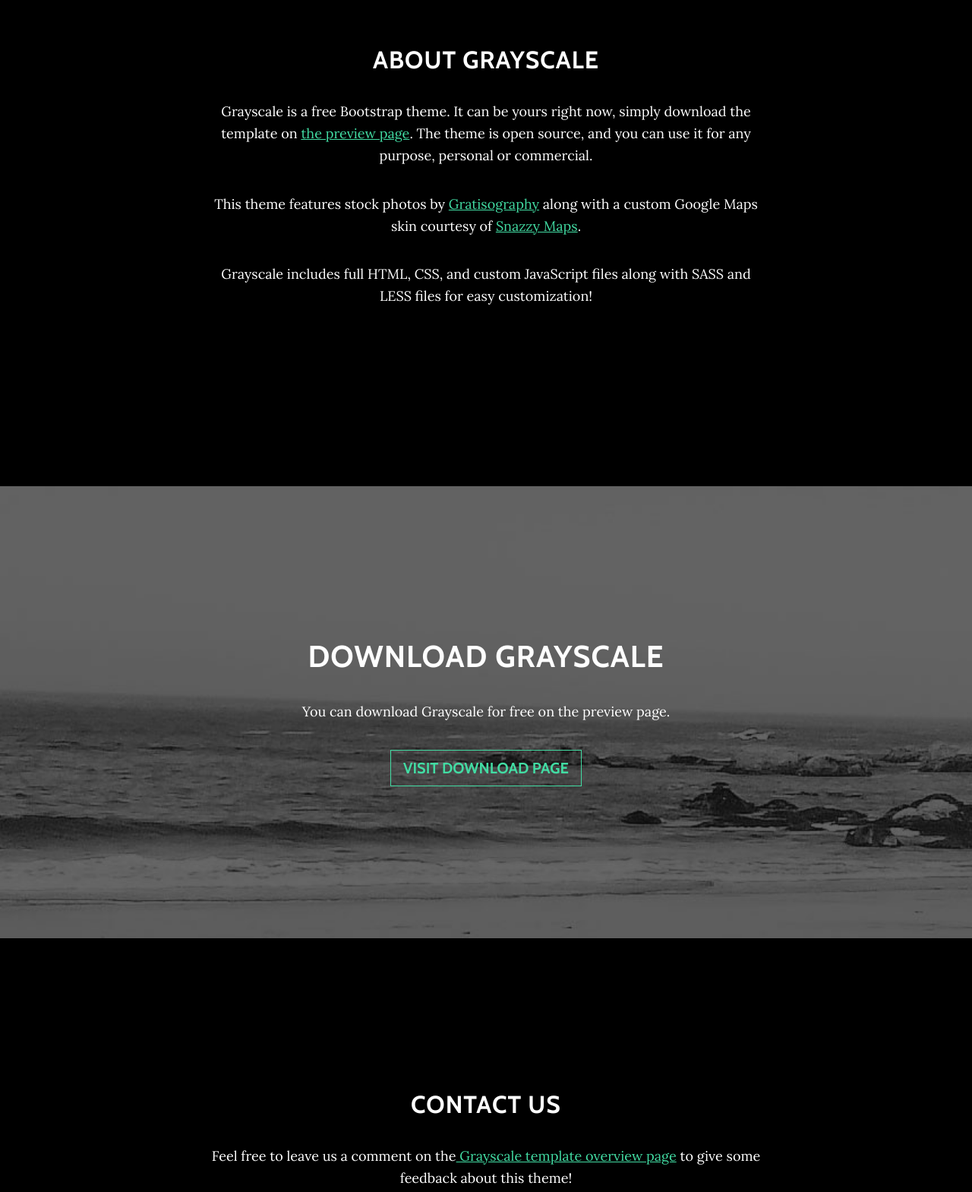
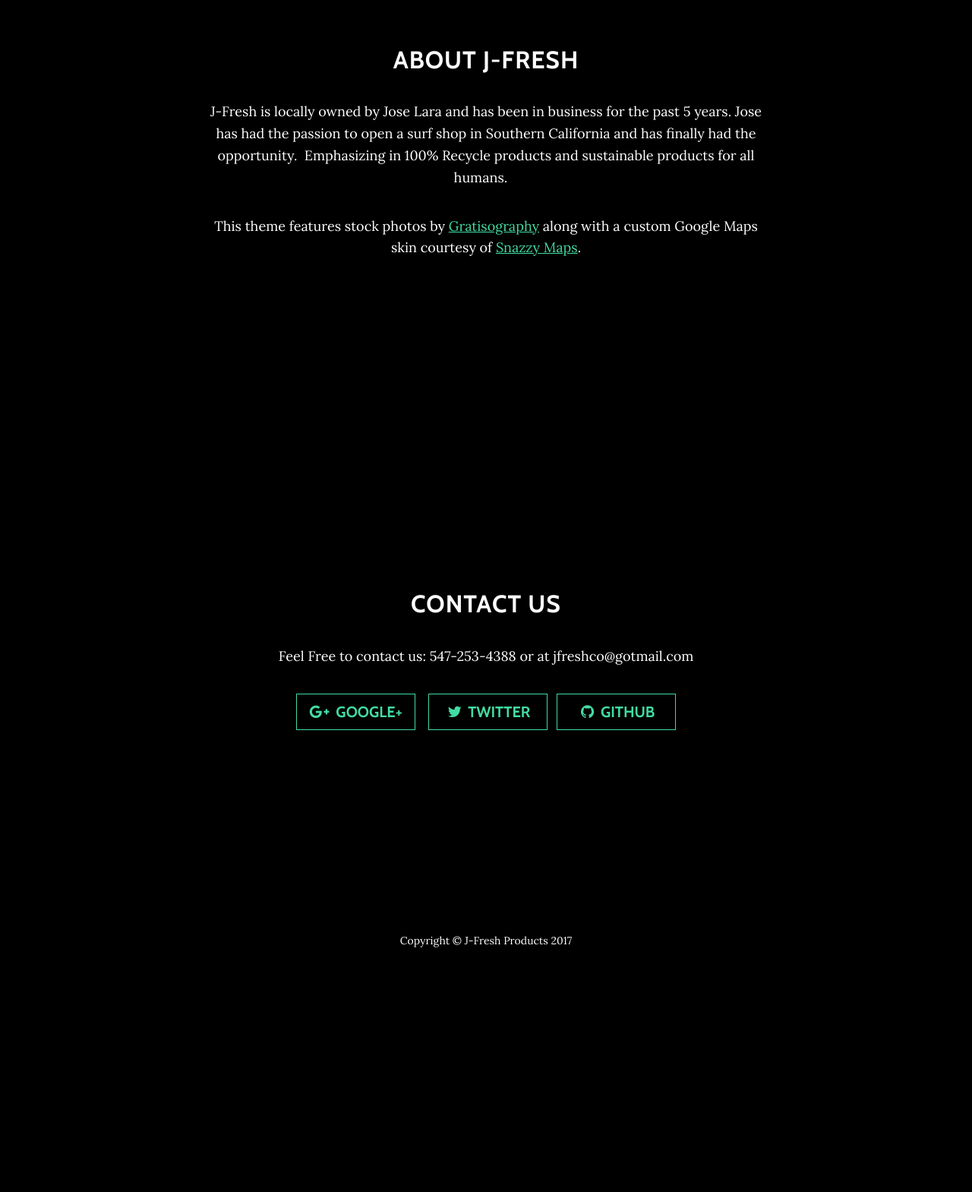
Before and after one commit to jlara622/jlara622.github.io, a plain HTML site: page index.html in a window 1280 px wide. Shown: the part 940-2509 px from the top of the page at 76% size. After the commit the page ends 2240 px from the top, so only its background shows below. Drawn offline with nearby package versions, Linux system fonts and the light colour scheme; a web font is replaced by a local one.

Commit message:
Add files via upload

```diff
--- a/index.html
+++ b/index.html
@@ -41,19 +41,11 @@
         <div class="container">
             <div class="row">
                 <div class="col-lg-8 mx-auto">
-                    <h2>About grayscale</h2>
-                    <p>Grayscale is a free Bootstrap theme. It can be yours right now, simply download the template on&nbsp;<a href="#">the preview page</a>. The theme is open source, and you can use it for any purpose, personal or commercial.</p>
+                    <h2>About J-Fresh</h2>
+                    <p>J-Fresh is locally owned by Jose Lara and has been in business for the past 5 years. Jose has had the passion to open a surf shop in Southern California and has finally had the opportunity.&nbsp; Emphasizing in 100% Recycle products and sustainable products for all humans.&nbsp; &nbsp;</p>
                     <p>This theme features stock photos by&nbsp;<a href="#">Gratisography</a>&nbsp;along with a custom Google Maps skin courtesy of&nbsp;<a href="#">Snazzy Maps</a>.</p>
-                    <p>Grayscale includes full HTML, CSS, and custom JavaScript files along with SASS and LESS files for easy customization!</p>
+                    <p></p>
                 </div>
-            </div>
-        </div>
-    </section>
-    <section class="text-center download-section content-section" id="download" style="background-image:url('assets/img/downloads-bg.jpg');">
-        <div class="container">
-            <div class="col-lg-8 mx-auto">
-                <h1>Download Grayscale</h1>
-                <p>You can download Grayscale for free on the preview page.</p><button class="btn btn-primary btn-lg btn-default" type="button">visit download page</button>
             </div>
         </div>
     </section>
@@ -62,7 +54,7 @@
             <div class="row">
                 <div class="col-lg-8 mx-auto">
                     <h2>Contact us</h2>
-                    <p>Feel free to leave us a comment on the<a href="#">&nbsp;Grayscale template overview page</a>&nbsp;to give some feedback about this theme!</p>
+                    <p>Feel Free to contact us: 547-253-4388 or at jfreshco@gotmail.com</p>
                     <ul class="list-inline banner-social-buttons">
                         <li class="list-inline-item">&nbsp;<button class="btn btn-primary btn-lg btn-default" type="button"><i class="fa fa-google-plus fa-fw"></i><span class="network-name">&nbsp; Google+</span></button></li>
                         <li class="list-inline-item">&nbsp;<button class="btn btn-primary btn-lg btn-default" type="button"><i class="fa fa-twitter fa-fw"></i><span class="network-name">&nbsp;Twitter</span></button></li>
@@ -72,10 +64,10 @@
             </div>
         </div>
     </section>
-    <div class="map-clean"><iframe allowfullscreen="" frameborder="0" src="https://cdn.bootstrapstudio.io/placeholders/map.html" width="100%" height="450"></iframe></div>
+    <div class="map-clean"></div>
     <footer>
         <div class="container text-center">
-            <p>Copyright ©&nbsp;J-Fresh Products 2022</p>
+            <p>Copyright ©&nbsp;J-Fresh Products 2017</p>
         </div>
     </footer>
     <script src="assets/bootstrap/js/bootstrap.min.js"></script>
```
